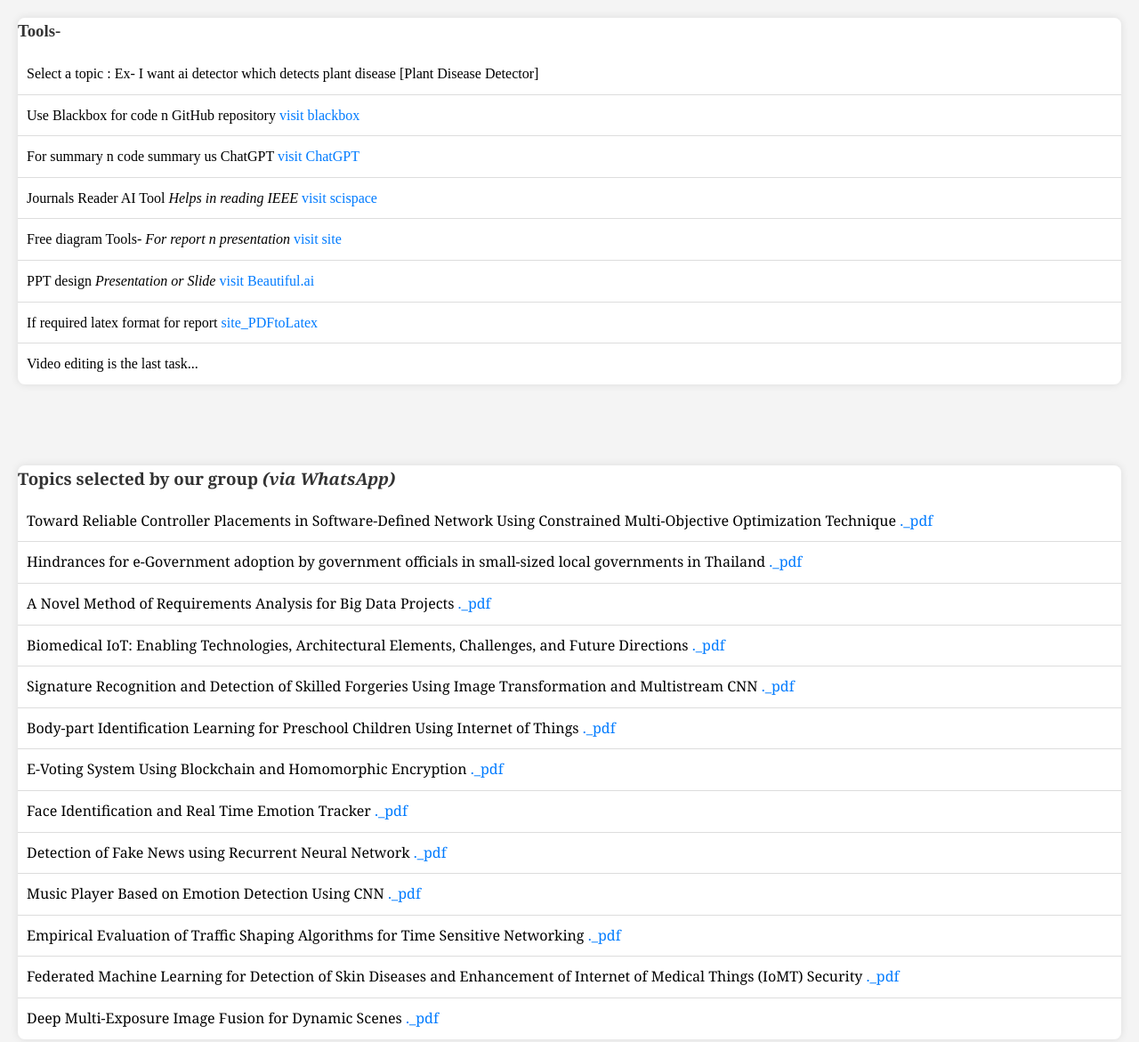
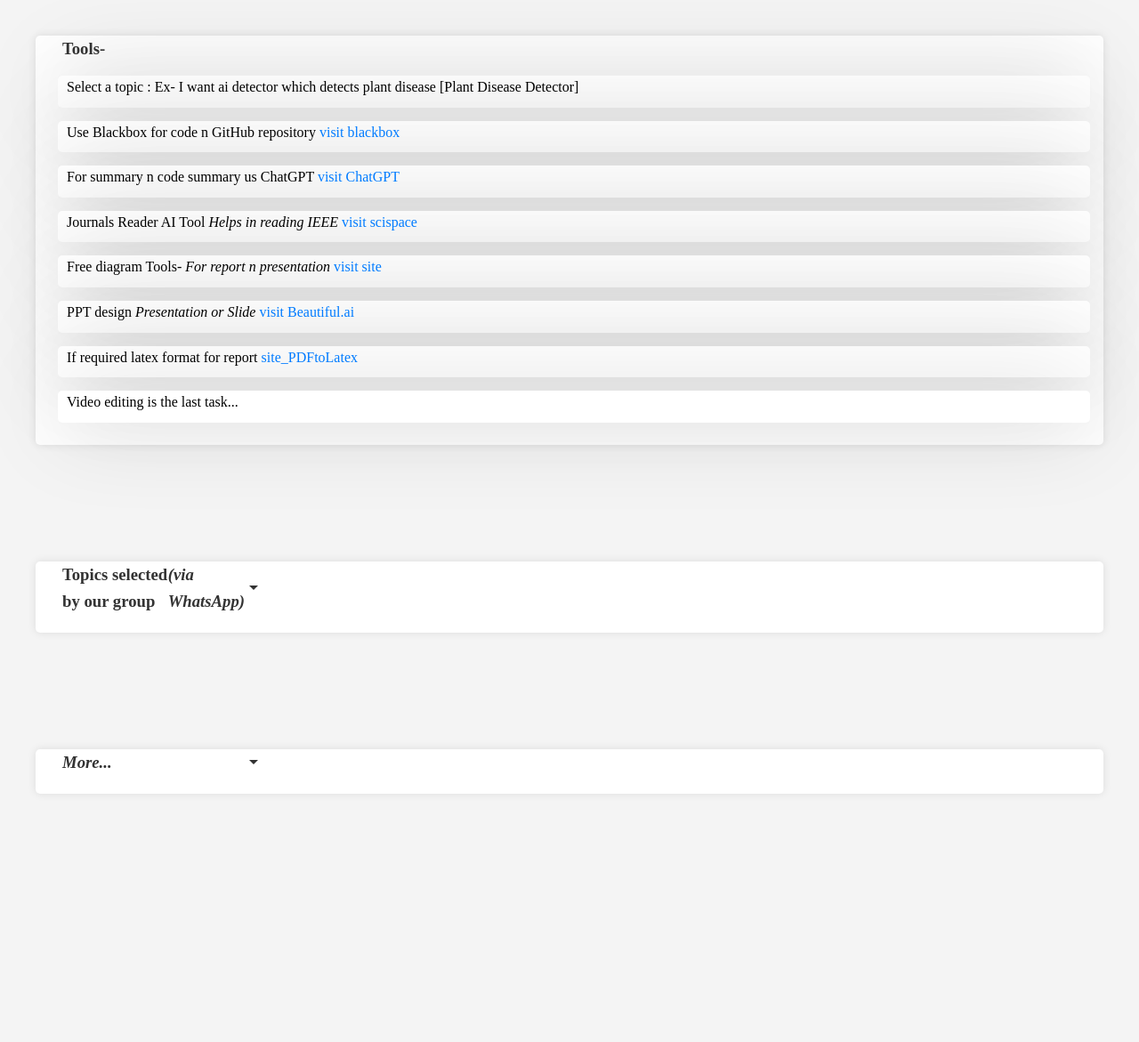
Before and after one commit to hasanabbasindia/project_topics, a plain HTML site: page index.html in a window 1280 px wide. Shown: the top 1171 px of the page at 89% size. After the commit the page ends 932 px from the top, so only its background shows below. Drawn offline with Linux system fonts and the light colour scheme.

Commit message:
Update index.html

```diff
--- a/index.html
+++ b/index.html
@@ -2,11 +2,10 @@
 <html lang="en">
 
 <head>
-  <meta charset="UTF-8" />
-  <meta name="viewport" content="width=device-width, initial-scale=1.0" />
-  <meta http-equiv="X-UA-Compatible" content="ie=edge" />
-  <title>JavaScript Fundamentals – Part 1</title>
-
+  <meta charset="UTF-8">
+  <meta name="viewport" content="width=device-width, initial-scale=1.0">
+  <title>Document</title>
+  <link rel="stylesheet" href="styles.css">
   <style>
     body {
       font-family: Arial, sans-serif;
@@ -19,22 +18,34 @@
     h3 {
       color: #333;
       margin-bottom: 10px;
+      cursor: pointer;
+      display: flex;
+      align-items: center;
+      justify-content: space-between;
     }
 
     .my-list,
     .my-list2 {
       list-style-type: none;
       padding: 0;
-      margin: 20px;
+      margin: 40px;
       background: #fff;
-      border-radius: 8px;
+      border-radius: 5px;
       box-shadow: 0 0 10px rgba(0, 0, 0, 0.1);
+      padding-left: 10px;
+      padding-bottom: 10px;
     }
 
     .my-list li,
     .my-list2 li {
-      padding: 10px;
-      border-bottom: 1px solid #ddd;
+      margin-left: 20px;
+      padding: 10;
+      margin: 15px;
+      background: #fff;
+      border-radius: 5px;
+      box-shadow: 0 0 100px rgba(0, 0, 0, 0.2);
+      padding-left: 10px;
+      padding-bottom: 10px;
     }
 
     .my-list li:last-child,
@@ -60,13 +71,33 @@
     .my-list {
       font-family: 'Georgia', serif;
     }
+
+    .dropdown-content {
+      display: none;
+    }
+
+    .dropdown-icon {
+      width: 0;
+      height: 0;
+      margin-left: 5px;
+      border-left: 5px solid transparent;
+      border-right: 5px solid transparent;
+      border-top: 5px solid #333;
+      transition: transform 0.3s ease;
+    }
+
+    .dropdown-icon.open {
+      transform: rotate(180deg);
+    }
   </style>
 </head>
 
 <body>
 
   <ol class="my-list2">
-    <h3>Tools-</h3>
+    <h3 style="
+    border-right-width: 0px;
+    margin-left: 20px;">Tools-</h3>
     <li>Select a topic : Ex- I want ai detector which detects plant disease [Plant Disease Detector]</li>
     <li>Use Blackbox for code n GitHub repository <a href="https://www.useblackbox.io/" target="_blank">visit
         blackbox</a></li>
@@ -80,13 +111,22 @@
     <li>If required latex format for report <a href="https://mathpix.com/pdf-to-latex" target="_blank">
         site_PDFtoLatex</a></li>
     <li>Video editing is the last task...</li>
+
   </ol>
   <br><br>
-  <ul class="my-list">
-    <h3>Topics selected by our group <i>(via WhatsApp)</i></h3>
-    <li>Toward Reliable Controller Placements in Software-Defined Network Using Constrained Multi-Objective Optimization
-      Technique <a href="https://drive.google.com/file/d/1MWru-Fm3qUMV-3_OAZhiDWcJAVxnCGh6/view?usp=sharing"
-        target="_blank"> ._pdf</a></li>
+
+  <div class="my-list2">
+    <div class="dropdown">
+      <h3 class="dropdown-btn" style="
+      border-right-width: 0px;
+      margin-left: 20px;
+      margin-right: 950px;">Topics selected by our group <i>(via WhatsApp)</i> <span class=" dropdown-icon"></span>
+      </h3>
+      <ul class="my-list dropdown-content">
+        <li>Toward Reliable Controller Placements in Software-Defined Network Using Constrained Multi-Objective
+          Optimization Technique <a
+            href="https://drive.google.com/file/d/1MWru-Fm3qUMV-3_OAZhiDWcJAVxnCGh6/view?usp=sharing" target="_blank">
+            ._pdf</a></li>
         <li>Hindrances for e-Government adoption by government officials in small-sized local governments in Thailand <a
             href="https://drive.google.com/file/d/1LE62ySwEMjQIzYJ2I8RxwvXg6GMvkjdJ/view?usp=sharing" target="_blank">
             ._pdf</a></li>
@@ -117,20 +157,26 @@
         <li>Empirical Evaluation of Traffic Shaping Algorithms for Time Sensitive Networking <a
             href="https://drive.google.com/file/d/1Jp_3PSWHI1iFqD9m2Rl35Kd-pcub0xLo/view?usp=sharing" target="_blank">
             ._pdf</a></li>
-    <li>Federated Machine Learning for Detection of
-      Skin Diseases and Enhancement of Internet of
-      Medical Things (IoMT) Security <a
-        href="https://drive.google.com/file/d/1OpdRAStSOzFq9zdchNceFR3r4JZyBP0E/view?usp=sharing" target="_blank">
-        ._pdf</a></li>
+        <li>Federated Machine Learning for Detection of Skin Diseases and Enhancement of Internet of Medical Things
+          (IoMT)
+          Security <a href="https://drive.google.com/file/d/1OpdRAStSOzFq9zdchNceFR3r4JZyBP0E/view?usp=sharing"
+            target="_blank"> ._pdf</a></li>
         <li>Deep Multi-Exposure Image Fusion for Dynamic Scenes <a
             href="https://drive.google.com/file/d/1o6ZkA8y0CLkn0v37VeEk8Ja_JHCbnayc/view?usp=sharing" target="_blank">
             ._pdf</a></li>
       </ul>
+    </div>
+  </div>
 
   <br><br>
 
-  <ul class="my-list">
-    <h3><i>More...</i></h3>
+  <div class="my-list2">
+    <div class="dropdown">
+      <h3 class="dropdown-btn" style="
+      border-right-width: 0px;
+      margin-left: 20px;
+      margin-right: 950px;"><i>More...</i> <span class="dropdown-icon"></span></h3>
+      <ul class="my-list dropdown-content">
         <li>"AutoML Pipeline: An Automated Machine Learning System for Large Datasets"</li>
         <li>"BlockVote: A Blockchain-Based Voting System for Secure and Transparent Elections"</li>
         <li>"Deepfake Detection and Prevention System: A Machine Learning Approach"</li>
@@ -150,8 +196,20 @@
         <li>"Secure and Private Data Sharing in a Multi-Party Setting using Cryptography"</li>
         <li>"Computer Vision System for Human Behavior Recognition and Tracking in Public Spaces"</li>
         <li>"Machine Learning Model for Disease Outbreak Prediction and Public Health Management"</li>
-    <li>"Personalized Advertisement Generation System using Machine Learning</li>
+        <li>"Personalized Advertisement Generation System using Machine Learning"</li>
       </ul>
+    </div>
+  </div>
+
+  <script>
+    document.querySelectorAll('.dropdown-btn').forEach(button => {
+      button.addEventListener('click', () => {
+        const content = button.nextElementSibling;
+        content.style.display = content.style.display === 'block' ? 'none' : 'block';
+        button.querySelector('.dropdown-icon').classList.toggle('open');
+      });
+    });
+  </script>
 
 </body>
 
```
Lines whose indentation alone changed are shown as unchanged.
